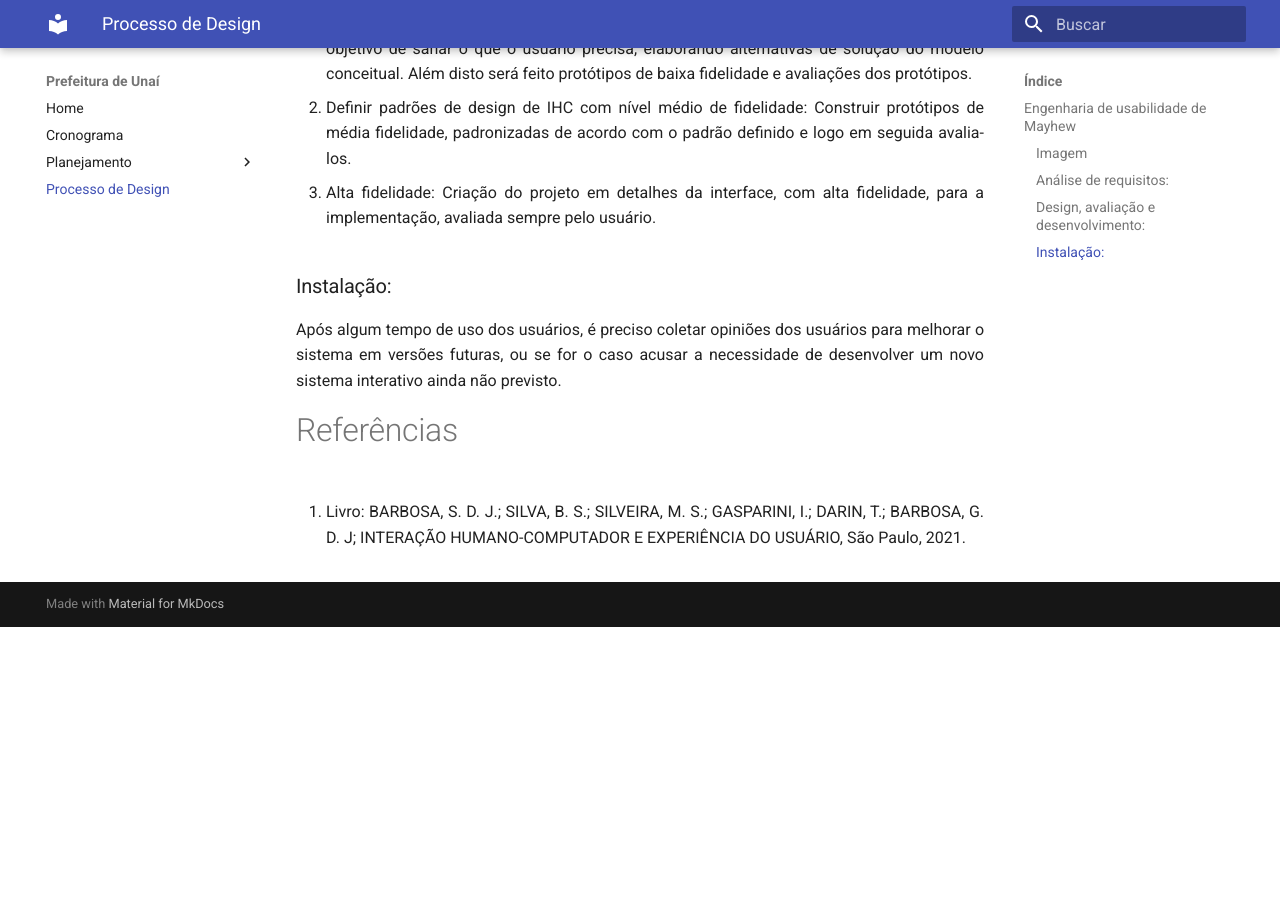
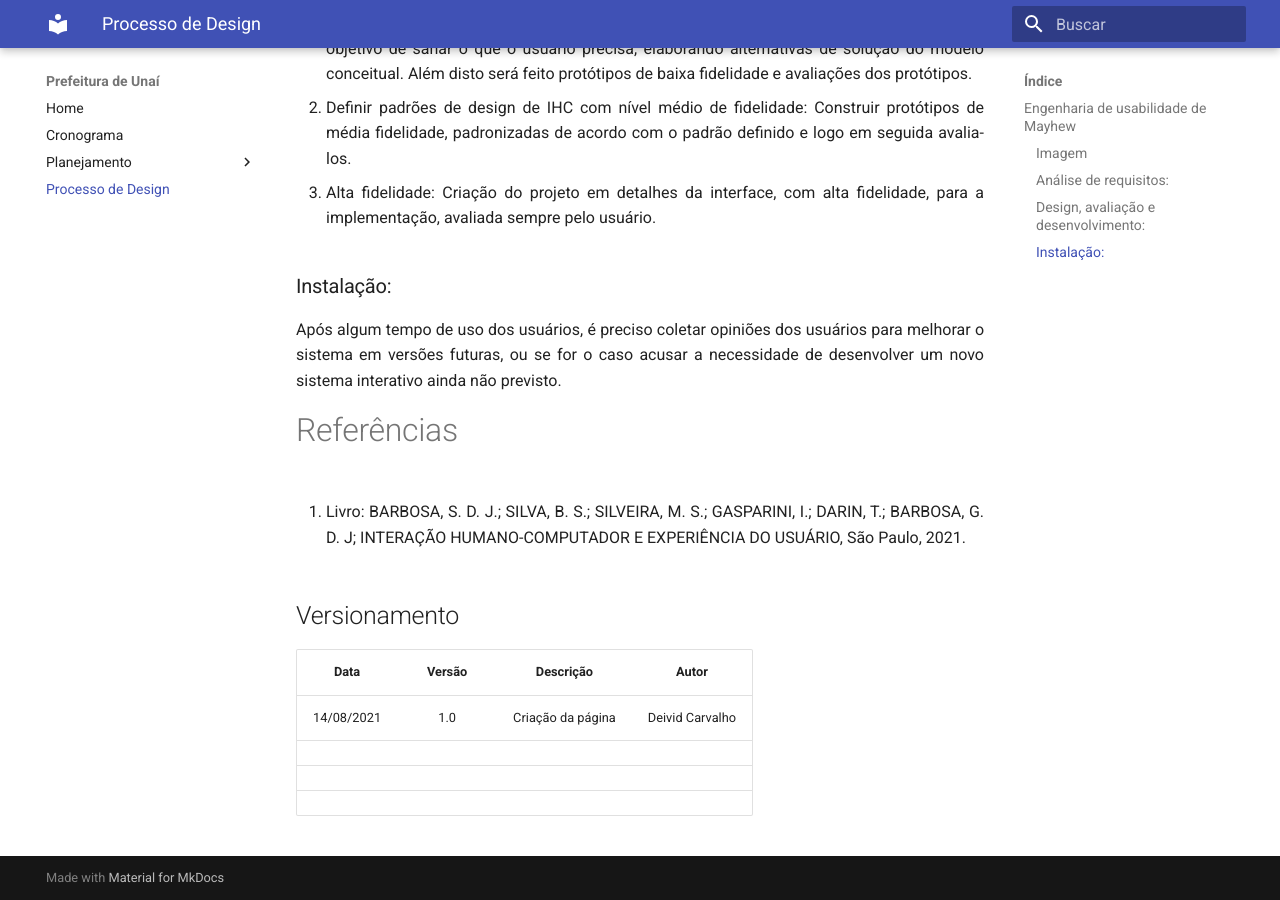
Before and after one commit to Interacao-Humano-Computador/2021.1-Prefeitura-Unai, an MkDocs documentation site: the page built from docs/processo.md, in a window 1280 px wide and 900 px high, scrolled down 1163 px. Built offline with MkDocs 1.6.1 and Material for MkDocs 9.7.7, drawn with Linux system fonts in a browser that asks for light colours; before the commit the page ends 1790 px from its top, so only the background shows below that.

Commit message:
Update processo.md

```diff
--- a/docs/processo.md
+++ b/docs/processo.md
@@ -55,3 +55,12 @@ ou se for o caso acusar a necessidade de desenvolver um novo sistema interativo
 # Referências
 
 1. <p align = "justify">Livro: BARBOSA, S. D. J.; SILVA, B. S.; SILVEIRA, M. S.; GASPARINI, I.; DARIN, T.; BARBOSA, G. D. J; INTERAÇÃO HUMANO-COMPUTADOR E EXPERIÊNCIA DO USUÁRIO, São Paulo, 2021.</p>
+
+## Versionamento
+
+| Data |Versão|         Descrição          |       Autor      |
+|:----:|:----:|:--------------------------:|:----------------:|
+| 14/08/2021 |  1.0 | Criação da página     | Deivid Carvalho |
+| |    |  |  |
+| |    |  |  |
+| |    |  |  |
```
